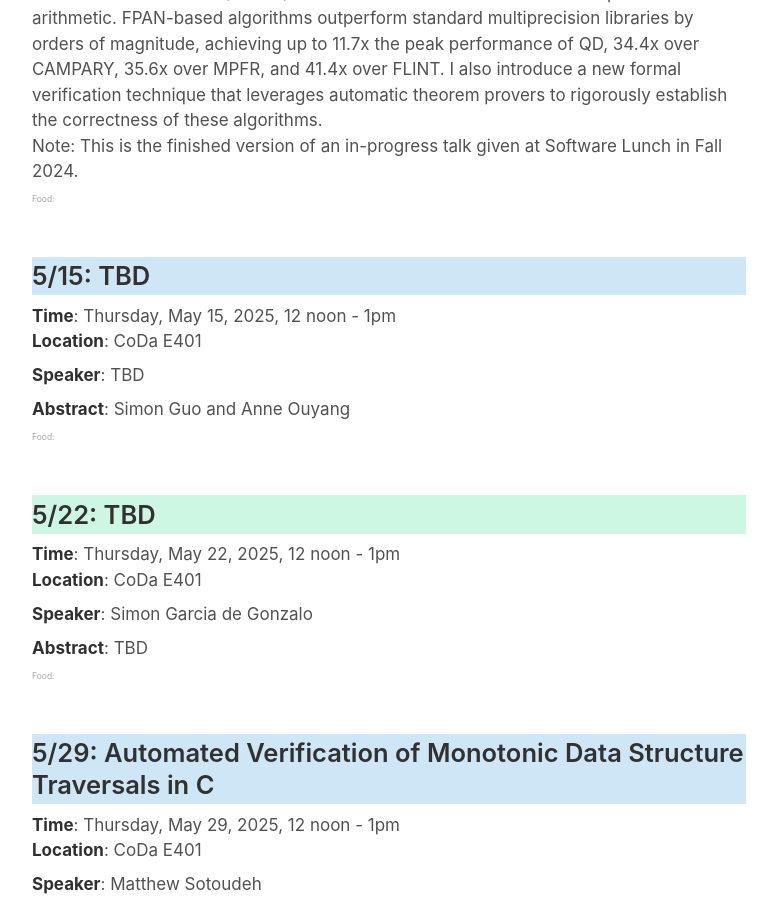
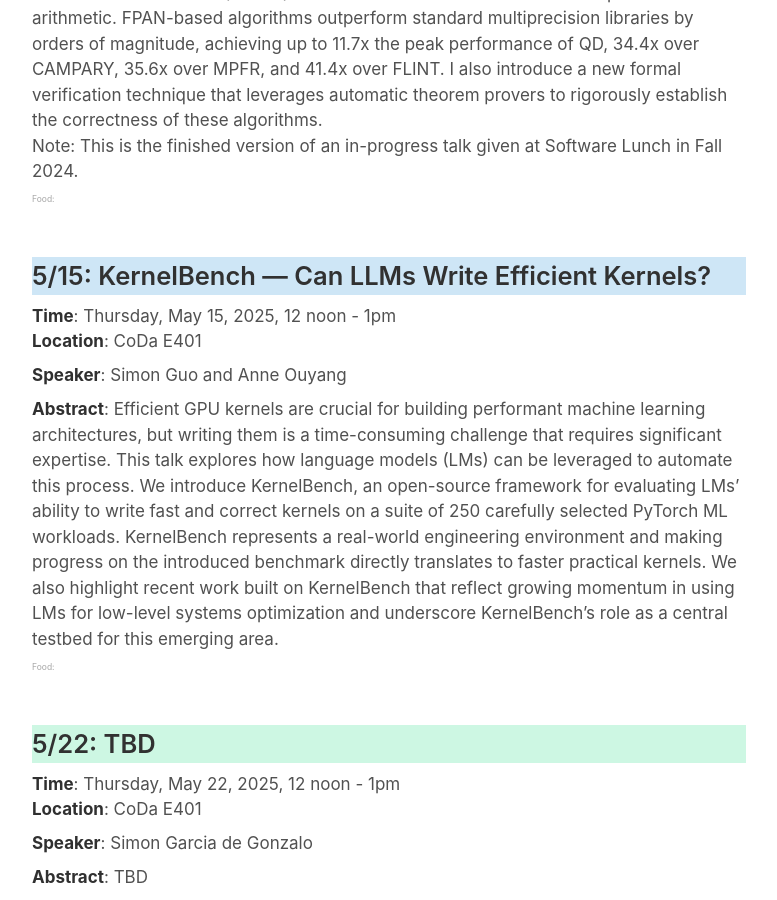
Before and after one commit to software-research-lunch/software-research-lunch.github.io, a Jekyll site: the page built from index.html, in a window 1280 px wide and 900 px high, scrolled down 2636 px. Shown: the whole window, without its empty margins (251-1028 px from the left). Built offline with Jekyll 4.4.1, drawn with Linux system fonts in a browser that asks for light colours.

Commit message:
_data: update anne/simon info

```diff
--- a/_data/schedule.yml
+++ b/_data/schedule.yml
@@ -64,10 +64,14 @@ y25_spring:
       speaker: "David Zhang"
       bio: "David K. Zhang is a 6th-year PhD student in Stanford’s Institute for Computational and Mathematical Engineering, working under Alex Aiken and Gianluca Iaccarino. He is broadly interested in computational science, numerical algorithms, and performance engineering, and he has published work in condensed matter physics, numerical analysis, computer networking, and high-performance computing."
     - date: "2025-5-15"
-      abstract: "Simon Guo and Anne Ouyang"
-      title: "TBD"
-      speaker: "TBD"
-      bio: "TBD"
+      abstract: "Efficient GPU kernels are crucial for building performant machine learning architectures, but writing them is a time-consuming challenge that requires significant expertise. This talk explores how language models (LMs) can be leveraged to automate this process. We introduce KernelBench, an open-source framework for evaluating LMs’ ability to write fast and correct kernels on a suite of 250 carefully selected PyTorch ML workloads. KernelBench represents a real-world engineering environment and making progress on the introduced benchmark directly translates to faster practical kernels. We also highlight recent work built on KernelBench that reflect growing momentum in using LMs for low-level systems optimization and underscore KernelBench’s role as a central testbed for this emerging area."
+      title: "KernelBench –– Can LLMs Write Efficient Kernels?"
+      speaker: "Simon Guo and Anne Ouyang"
+      bio: "
+      Anne Ouyang is a first year CS PhD student at Stanford. Her research focuses on scalable, self-improving machine learning systems, with broader interests in empirical ML and performance engineering. Prior to Stanford, she earned her B.S. and M.Eng. degrees from the Massachusetts Institute of Technology (MIT). She then worked at NVIDIA on the cuDNN team, developing high-performance CUDA kernels to accelerate deep learning workloads on GPUs.
+
+Simon Guo is a first-year CS PhD at Stanford. He is interested in building high-performance systems for ML and more recently leveraging ML to optimize systems. He has worked across the stack in research and industry, from silicon at Apple and NVIDIA to large-scale model pretraining at Cohere. Simon graduated from UC Berkeley with a B.S. in Electrical Engineering and Computer Sciences.
+      "
     - date: "2025-5-22"
       abstract: "TBD"
       title: "TBD"
```
